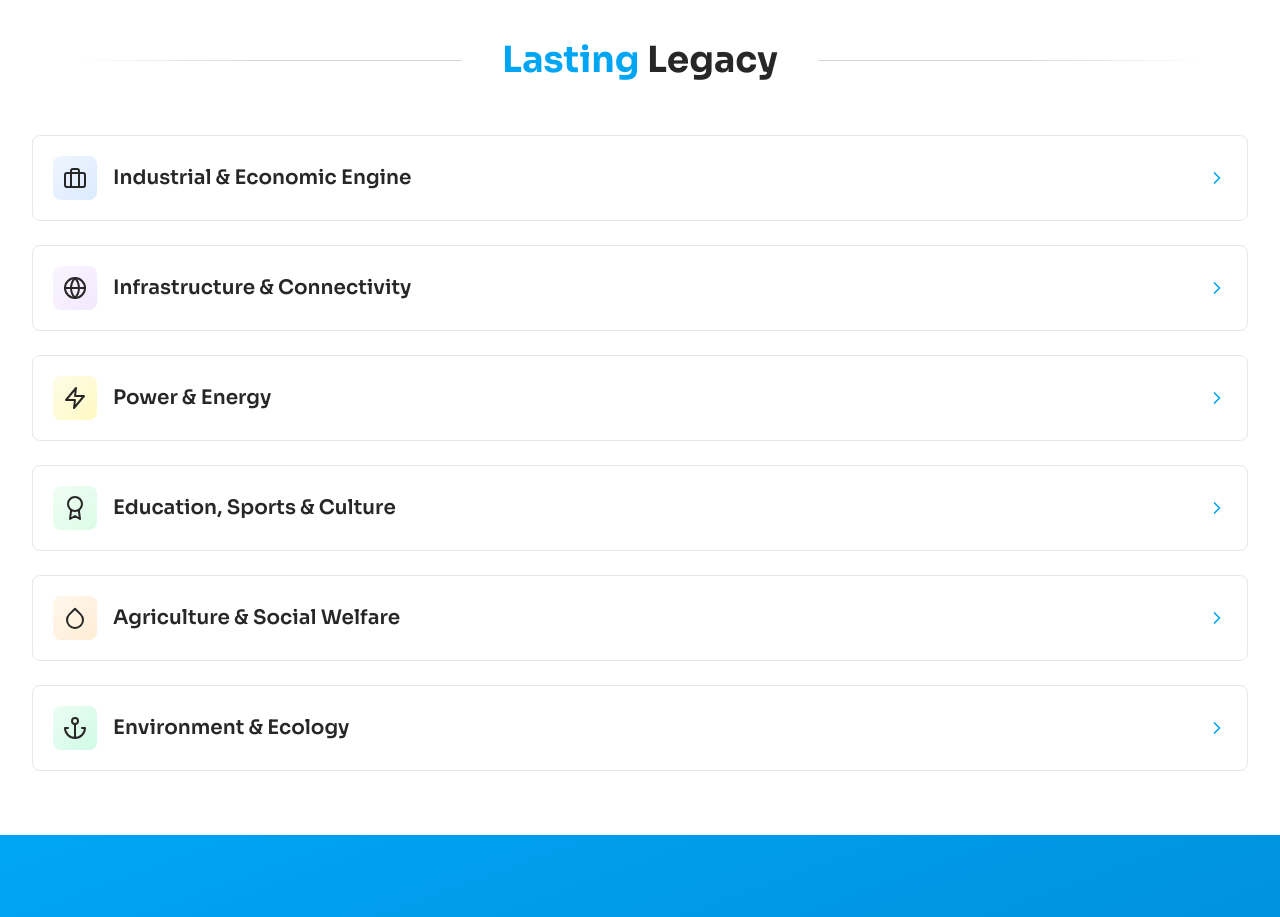
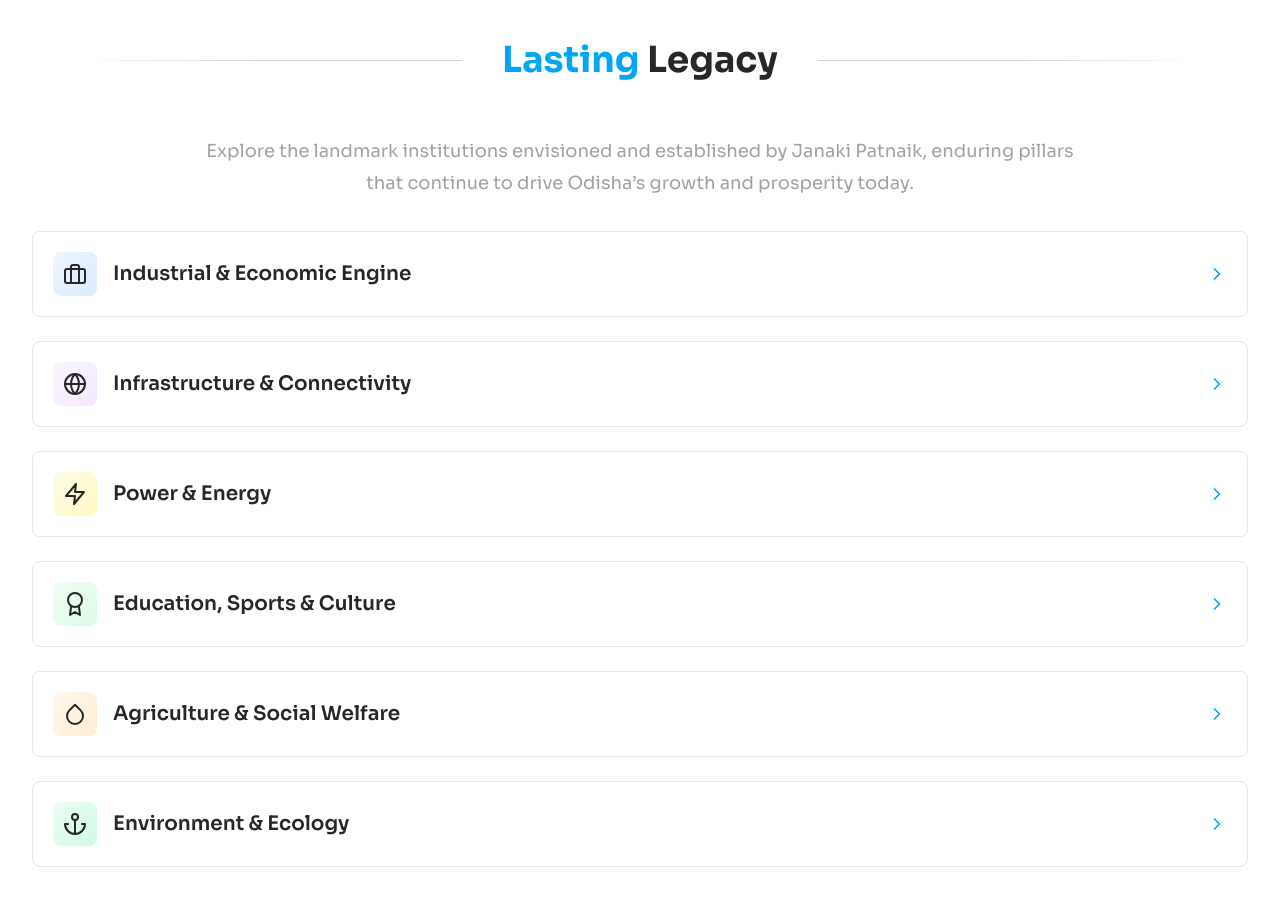
Before and after one commit to ashishmohapatra240/janakiballabhpatnaik, a Next.js app: page /legacy in a window 1280 px wide. Shown: the part 5820-6737 px from the top of the page. Built offline with nearby package versions, Linux system fonts and the light colour scheme.

Commit message:
update: legacy lasting section

```diff
--- a/app/legacy/page.tsx
+++ b/app/legacy/page.tsx
@@ -936,6 +936,12 @@ export default function LegacyPage() {
         <div className="max-w-7xl mx-auto">
           <SectionTitle title="Lasting" highlight="Legacy" />
 
+          <div className="mb-8">
+            <p className="text-center text-neutral-400 text-lg leading-8 max-w-4xl mx-auto">
+            Explore the landmark institutions envisioned and established by Janaki Patnaik, enduring pillars that continue to drive Odisha’s growth and prosperity today.
+            </p>
+          </div>
+
           {/* Legacy Categories */}
           <div className="space-y-6">
             {legacyCategories.map((category) => (
```
